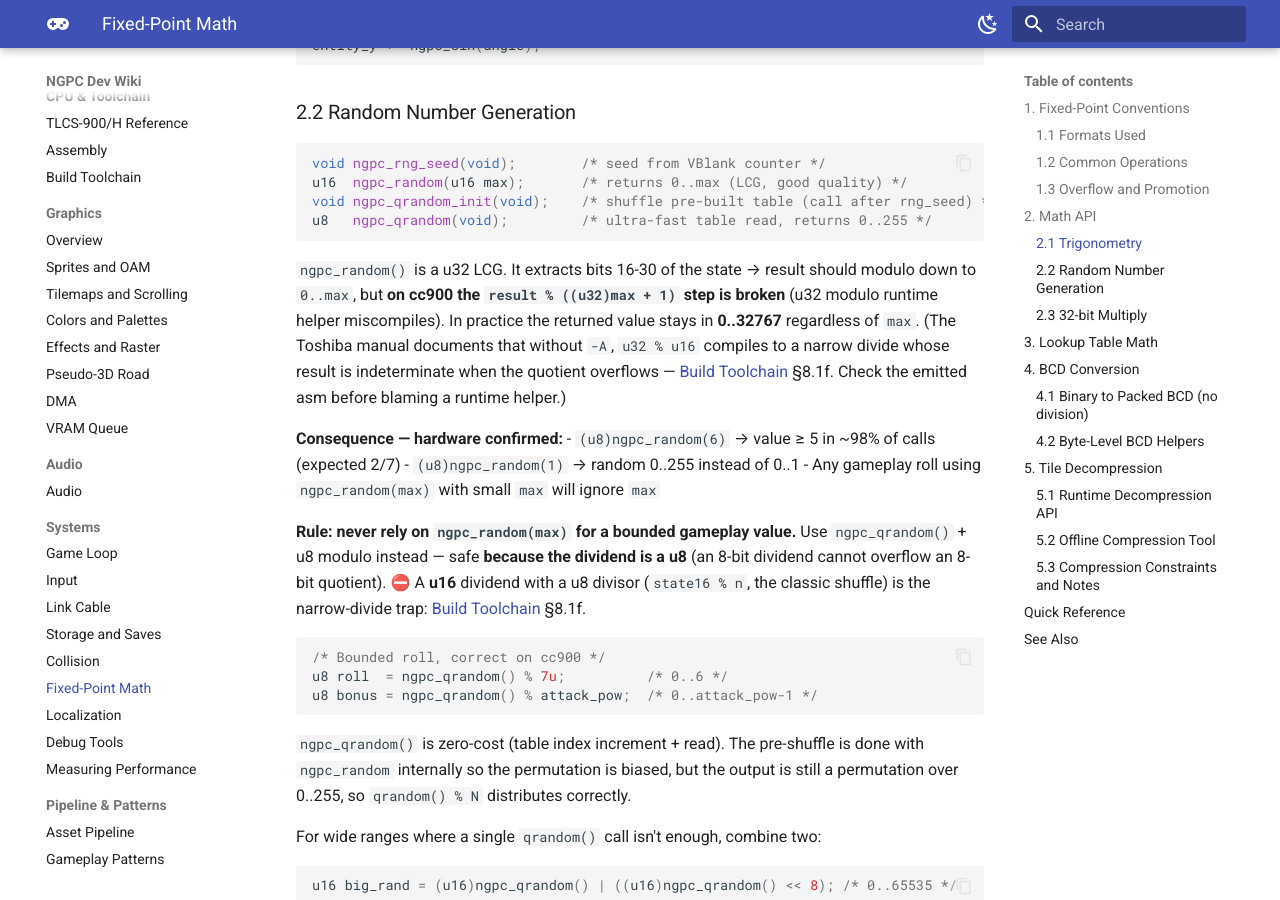
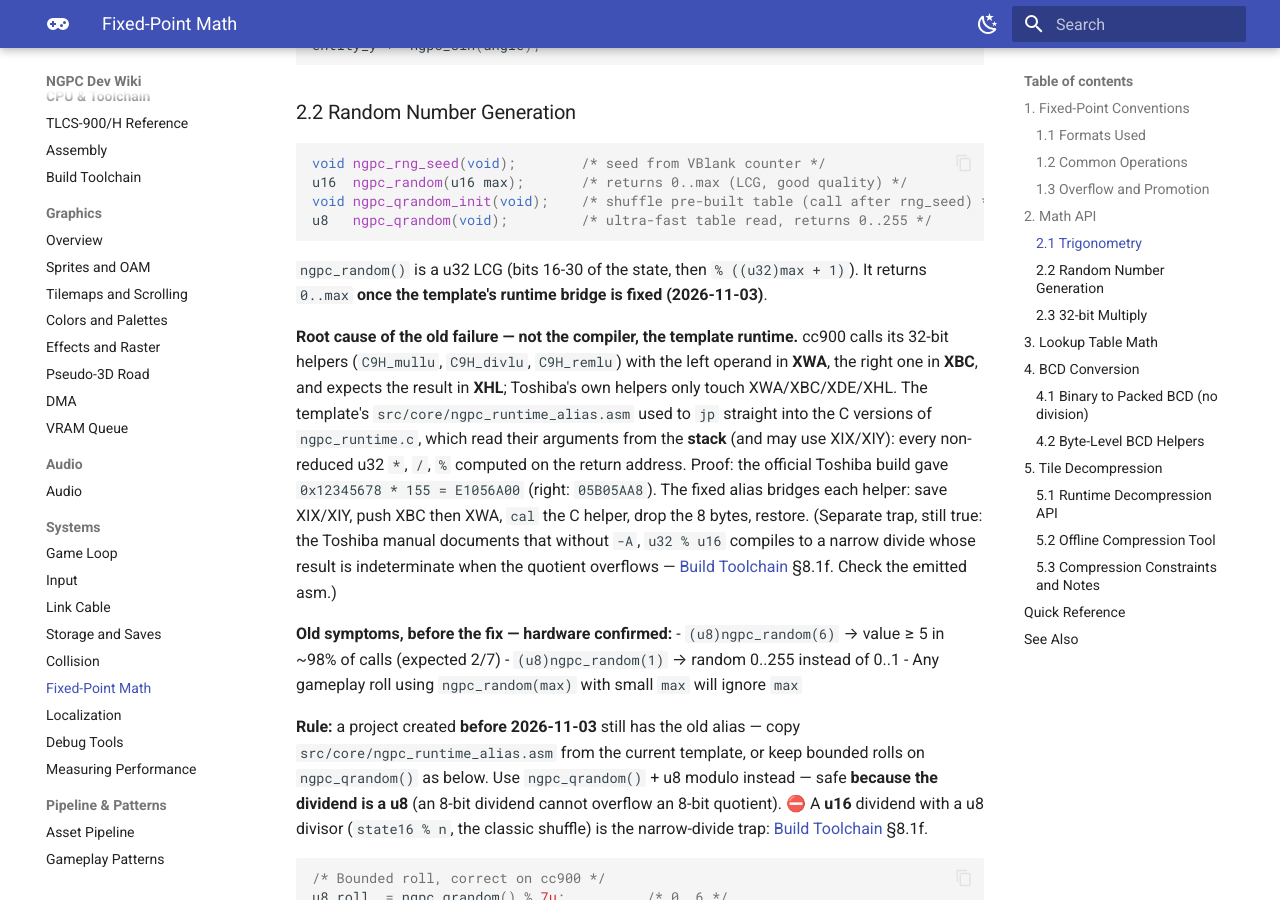
Before and after one commit to Tixul/NgpCraft_dev_ref, an MkDocs documentation site: the page built from docs/05_Systems/Fixed-Point-Math.md, in a window 1280 px wide and 900 px high, scrolled down 2130 px. Built offline with MkDocs 1.6.1 and Material for MkDocs 9.7.7, drawn with Linux system fonts in a browser that asks for light colours.

Commit message:
Update Fixed-Point-Math.md

````diff
--- a/docs/05_Systems/Fixed-Point-Math.md
+++ b/docs/05_Systems/Fixed-Point-Math.md
@@ -98,20 +98,30 @@ void ngpc_qrandom_init(void);    /* shuffle pre-built table (call after rng_seed
 u8   ngpc_qrandom(void);         /* ultra-fast table read, returns 0..255 */
 ```
 
-`ngpc_random()` is a u32 LCG. It extracts bits 16-30 of the state → result
-should modulo down to `0..max`, but **on cc900 the `result % ((u32)max + 1)`
-step is broken** (u32 modulo runtime helper miscompiles). In practice the
-returned value stays in **0..32767** regardless of `max`.
-(The Toshiba manual documents that without `-A`, `u32 % u16` compiles to a narrow divide whose
-result is indeterminate when the quotient overflows — [Build Toolchain](../02_CPU-and-Toolchain/Build-Toolchain.md)
-§8.1f. Check the emitted asm before blaming a runtime helper.)
+`ngpc_random()` is a u32 LCG (bits 16-30 of the state, then `% ((u32)max + 1)`). It returns
+`0..max` **once the template's runtime bridge is fixed (2026-11-03)**.
 
-**Consequence — hardware confirmed:**
+**Root cause of the old failure — not the compiler, the template runtime.** cc900 calls its
+32-bit helpers (`C9H_mullu`, `C9H_divlu`, `C9H_remlu`) with the left operand in **XWA**, the
+right one in **XBC**, and expects the result in **XHL**; Toshiba's own helpers only touch
+XWA/XBC/XDE/XHL. The template's `src/core/ngpc_runtime_alias.asm` used to `jp` straight into the
+C versions of `ngpc_runtime.c`, which read their arguments from the **stack** (and may use
+XIX/XIY): every non-reduced u32 `*`, `/`, `%` computed on the return address. Proof: the
+official Toshiba build gave `0x12345678 * 155 = E1056A00` (right: `05B05AA8`). The fixed
+alias bridges each helper: save XIX/XIY, push XBC then XWA, `cal` the C helper, drop the
+8 bytes, restore.
+(Separate trap, still true: the Toshiba manual documents that without `-A`, `u32 % u16`
+compiles to a narrow divide whose result is indeterminate when the quotient overflows —
+[Build Toolchain](../02_CPU-and-Toolchain/Build-Toolchain.md) §8.1f. Check the emitted asm.)
+
+**Old symptoms, before the fix — hardware confirmed:**
 - `(u8)ngpc_random(6)` → value ≥ 5 in ~98% of calls (expected 2/7)
 - `(u8)ngpc_random(1)` → random 0..255 instead of 0..1
 - Any gameplay roll using `ngpc_random(max)` with small `max` will ignore `max`
 
-**Rule: never rely on `ngpc_random(max)` for a bounded gameplay value.**
+**Rule:** a project created **before 2026-11-03** still has the old alias — copy
+`src/core/ngpc_runtime_alias.asm` from the current template, or keep bounded rolls on
+`ngpc_qrandom()` as below.
 Use `ngpc_qrandom()` + u8 modulo instead — safe **because the dividend is a u8** (an 8-bit
 dividend cannot overflow an 8-bit quotient). ⛔ A **u16** dividend with a u8 divisor
 (`state16 % n`, the classic shuffle) is the narrow-divide trap: [Build Toolchain](../02_CPU-and-Toolchain/Build-Toolchain.md) §8.1f.
````
